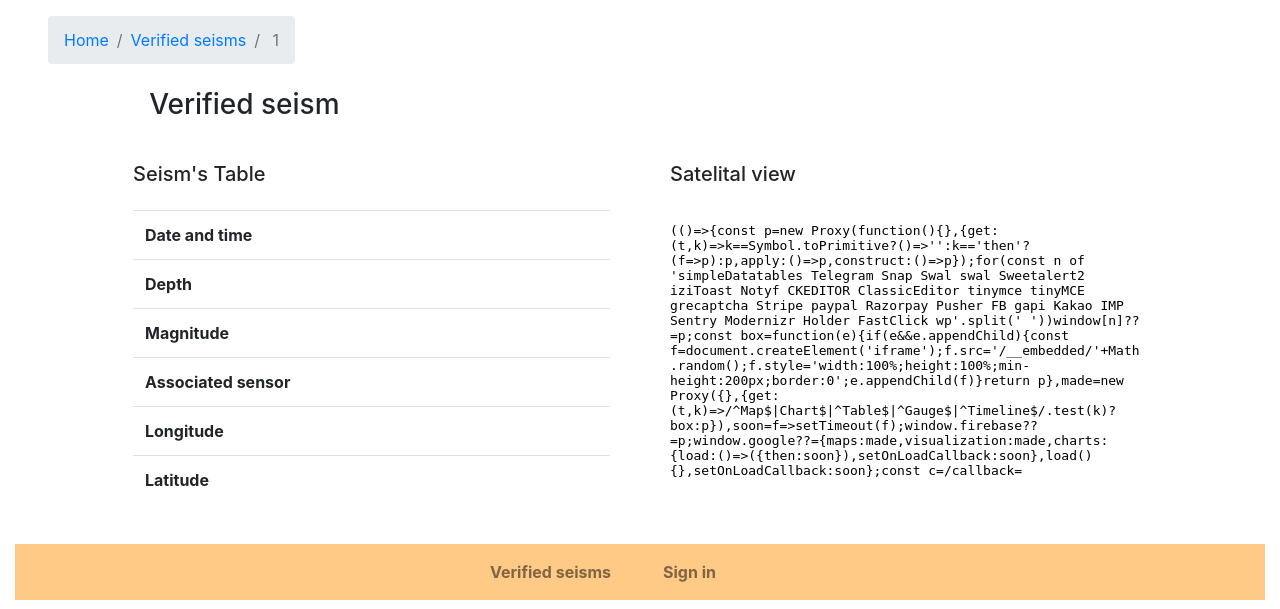
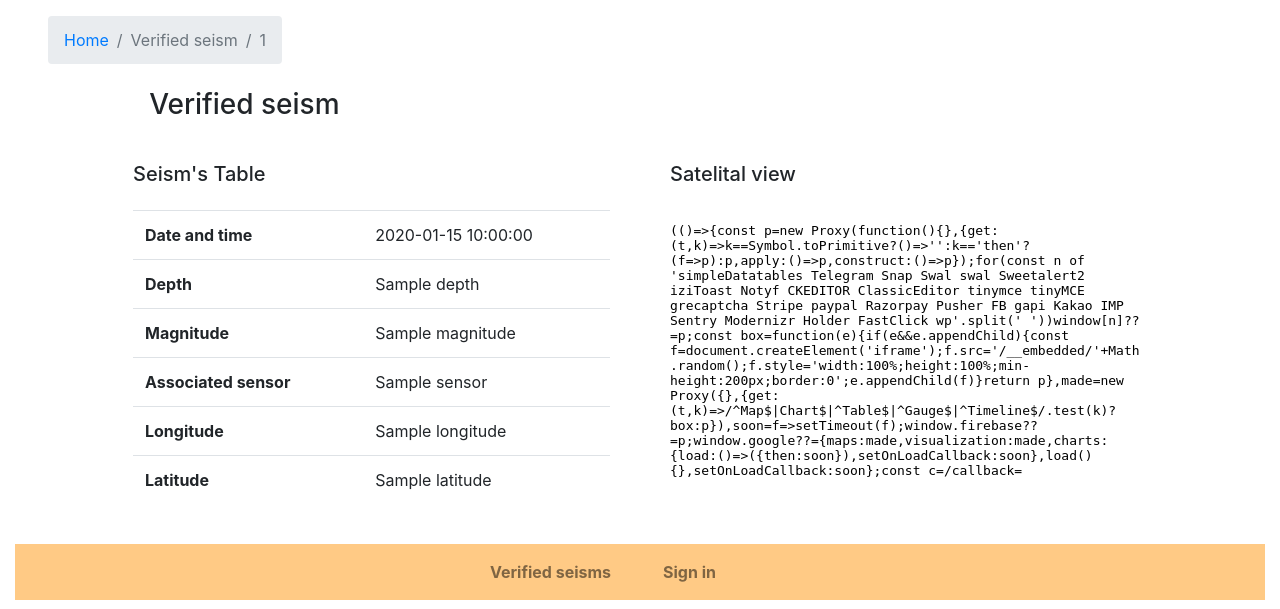
Before and after one commit to estebanarivasv/P-I-2020-SeismologyFlask, a Flask app: template web/main/templates/derived/unlogged-usr/verified-seisms/view-vseism.html in a window 1280 px wide. Shown: the part 191-800 px from the top of the page. Run offline with Flask 2, Linux system fonts and the light colour scheme; the template is opened without the code that fills it: most values are stand-ins (such as "Sample title", 1, 10 or a date in 2020); lists and menus that the app fills with data are empty; some libraries are stand-ins or nearby versions.

Commit message:
End of class commit

```diff
--- a/web/main/templates/derived/unlogged-usr/verified-seisms/view-vseism.html
+++ b/web/main/templates/derived/unlogged-usr/verified-seisms/view-vseism.html
@@ -1,6 +1,11 @@
-{% extends 'principal/unlogged-usr.html' %} {% block head %} {{ super() }}
+{% extends 'principal/unlogged-usr.html' %}
 
-<title>Verified Seism no.{# id_num #} · Seismology Institute</title>
+{% from 'macros/unlogged-usr/general.html' import listVSeism, showVSeismMap %}
+
+{% block head %} {{ super() }}
+
+<title>Verified Seism no.{{ v_seism.id_num }} · Seismology Institute</title>
+
 {% endblock %}
 
 {% block content %}
@@ -10,12 +15,9 @@
         <div class="col-lg-auto col-sm-auto col-md-auto">
             <nav aria-label="breadcrumb mr-n5">
                 <ol class="breadcrumb">
-                    <li class="breadcrumb-item"><a href="#">Home</a></li>
-                    <li class="breadcrumb-item"><a href="#">Verified seisms</a></li>
-                    <li class="breadcrumb-item active" aria-current="page">
-                        1
-                        {# id_num #}
-                    </li>
+                    <li class="breadcrumb-item"><a href="{{url_for('unlogged_usr.index')}}">Home</a></li>
+                    <li class="breadcrumb-item active" aria-current="page">Verified seism</li>
+                    <li class="breadcrumb-item active" aria-current="page">{{ v_seism.id_num }}</li>
                 </ol>
             </nav>
         </div>
@@ -37,54 +39,7 @@
                 <h5 class="pb-3">Seism's Table</h5>
                 <table class="table table-hover py-3">
                     <tbody>
-                        <tr>
-                            <th scope="row">
-                                Date and time
-                            </th>
-                            <td>
-                                {# Date and time #}
-                            </td>
-                        </tr>
-                        <tr>
-                            <th scope="row">
-                                Depth
-                            </th>
-                            <td>
-                                {# Depth #}
-                                </td>
-                        </tr>
-                        <tr>
-                            <th scope="row">
-                                Magnitude
-                            </th>
-                            <td>
-                                {# Magnitude #}
-                            </td>
-                        </tr>
-                        <tr>
-                            <th scope="row">
-                                Associated sensor
-                            </th>
-                            <td>
-                                {# Associated sensor #}
-                            </td>
-                        </tr>
-                        <tr>
-                            <th scope="row">
-                                Longitude
-                            </th>
-                            <td>
-                                {# Longitude #}
-                            </td>
-                        </tr>
-                        <tr>
-                            <th scope="row">
-                                Latitude
-                            </th>
-                            <td>
-                                {# Latitude #}
-                            </td>
-                        </tr>
+                        {{ listVSeism(v_seism) }}
                     </tbody>
                 </table>
             </div>
@@ -94,18 +49,7 @@
         <div class="col-sm-12 col-lg-6">
             <div class="container py-2">
                 <h5 class="pb-3">Satelital view</h5>
-                <!-- EMBEDED MAP
-                    <iframe class="embed-responsive-item" scrolling="no" marginheight="0" marginwidth="0"
-                        allowfullscreen
-                        src="https://maps.google.com/maps?width=100%25&amp;height=100%25&amp;hl=en&amp;q={# latitude #},{# longitude #}&hl=es&z=14&amp;t=k&amp;z=14&amp;ie=UTF8&amp;iwloc=B&amp;output=embed">
-                    </iframe>
-                -->
-                <div class="embed-responsive embed-responsive-16by9">
-                    <iframe class="embed-responsive-item" scrolling="no" marginheight="0" marginwidth="0"
-                        allowfullscreen
-                        src="https://maps.google.com/maps?width=100%25&amp;height=100%25&amp;hl=en&amp;q=37.220165,95.699059&hl=es&z=14&amp;t=k&amp;z=14&amp;ie=UTF8&amp;iwloc=B&amp;output=embed">
-                    </iframe>
-                </div>
+                {{ showVSeismMap(v_seism) }}
             </div>
         </div>
     </div>
--- a/web/main/templates/macros/unlogged-usr/form.html
+++ b/web/main/templates/macros/unlogged-usr/form.html
@@ -1,3 +1,6 @@
+
+
+
 <!-- Macro que se encarga de mostrar los errores de validación -->
 {% macro show_error(field) %}
 	{% if field.errors %} <!--Si existen errores -->
--- a/web/main/templates/macros/unlogged-usr/general.html
+++ b/web/main/templates/macros/unlogged-usr/general.html
@@ -1,4 +1,4 @@
-{% macro unloggedListsVSeisms(v_seisms) %}
+{% macro listVSeisms(v_seisms) %}
 
 {% for i in v_seisms %}
 <tr>
@@ -8,7 +8,7 @@
     <td class="text-center">{{ i.magnitude }}</td>
     <td class="text-center">{{ i.sensor.name }}</td>
     <td class="text-center">
-        <a class="btn btn-outline-dark" href="#" role="button">
+        <a class="btn btn-outline-dark" href="{{url_for('unlogged_usr.view_vseism', id=i.id_num )}}" role="button">
             <svg width="1em" height="1em" viewBox="0 0 16 16" class="bi bi-eye" fill="currentColor"
                 xmlns="http://www.w3.org/2000/svg">
                 <path fill-rule="evenodd"
@@ -23,3 +23,44 @@
 {% endfor %}
 
 {% endmacro %}
+
+
+{% macro listVSeism(seism) %}
+
+<tr>
+    <th scope="row">Date and time</th>
+    <td>{{ seism.datetime }}</td>
+</tr>
+<tr>
+    <th scope="row">Depth</th>
+    <td>{{ seism.depth }}</td>
+</tr>
+<tr>
+    <th scope="row">Magnitude</th>
+    <td>{{ seism.magnitude }}</td>
+</tr>
+<tr>
+    <th scope="row">Associated sensor</th>
+    <td>{{ seism.sensor.name }}</td>
+</tr>
+<tr>
+    <th scope="row">Longitude</th>
+    <td>{{ seism.longitude }}</td>
+</tr>
+<tr>
+    <th scope="row">Latitude</th>
+    <td>{{ seism.latitude }}</td>
+</tr>
+
+{% endmacro %}
+
+
+{% macro showVSeismMap(seism) %}
+
+<div class="embed-responsive embed-responsive-16by9">
+    <iframe class="embed-responsive-item" scrolling="no" marginheight="0" marginwidth="0" allowfullscreen
+        src="https://maps.google.com/maps?width=100%25&amp;height=100%25&amp;hl=en&amp;q={{ seism.latitude }},{{ seism.longitude }}&amp;t=k&amp;z=8&amp;ie=UTF8&amp;iwloc=B&amp;output=embed">
+    </iframe>
+</div>
+
+{% endmacro %}
--- a/web/main/templates/principal/unlogged-usr.html
+++ b/web/main/templates/principal/unlogged-usr.html
@@ -9,7 +9,7 @@
 
   <!-- CSS -->
   <link rel="stylesheet" href="{{url_for('static', filename='css/body.css')}}">
-  <link href="/open-iconic/font/css/open-iconic-bootstrap.css" rel="stylesheet" />
+
   <script src="https://unpkg.com/feather-icons"></script>
   <link rel="stylesheet" href="https://stackpath.bootstrapcdn.com/bootstrap/4.3.1/css/bootstrap.min.css"
     integrity="sha384-ggOyR0iXCbMQv3Xipma34MD+dH/1fQ784/j6cY/iJTQUOhcWr7x9JvoRxT2MZw1T" crossorigin="anonymous" />
```
Also changed, not shown: web/main/routes/unlogged_usr.py (+5 -3 lines), web/main/templates/derived/unlogged-usr/verified-seisms/main.html (+7 -16 lines).
